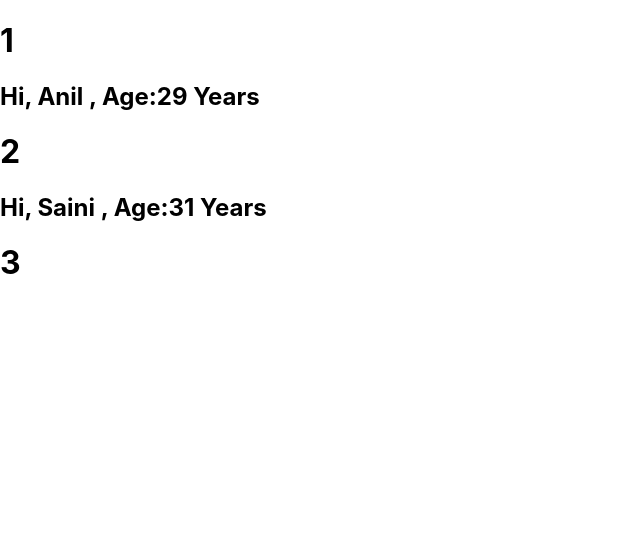
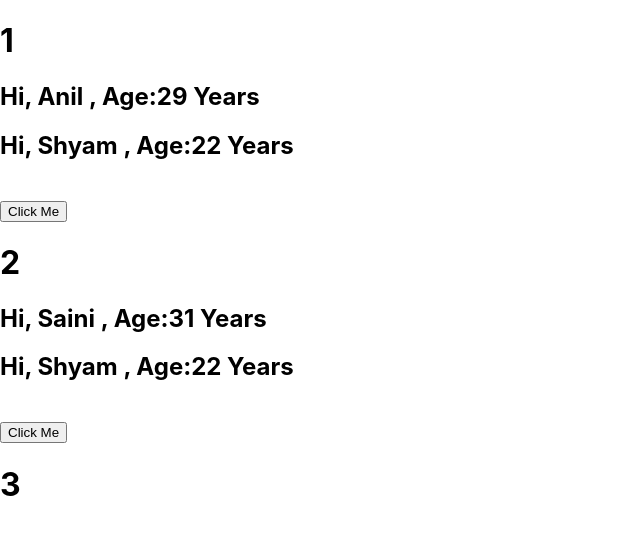
Before and after one commit to AnilSaini341/React_2022, a React (Create React App) app: page / in a window 1280 px wide. Shown: the top 534 px of the page, without its empty margins (0-640 px from the left). Built offline with nearby package versions, Linux system fonts and the light colour scheme.

Commit message:
Use State and on Button Click setState in Class Component

```diff
--- a/src/Components/Person.js
+++ b/src/Components/Person.js
@@ -4,15 +4,31 @@ import {Man} from './Man';
 class Person extends Component {
     constructor(props){
         super(props);
-        this.props=props
+        this.props=props;
+        this.state ={
+            name:"Shyam",
+            age:"22"
+        };
+    }
+    nameChangeHandler(){
+        //alert();
+        console.log(this.state);
+        this.setState({
+            name:"RAM Shyam",
+            age:"32"
+        },()=>{
+            console.log(this.state);
+        });
     }
     render(){
         console.log(this.props);
         return(
             <div className="text-center">
             <h2>Hi, {this.props.name} , Age:{this.props.age} Years</h2>
-
+            <h2>Hi, {this.state.name} , Age:{this.state.age} Years</h2>
             {/* <Man /> */}
+            <br></br>
+            <button onClick={()=>this.nameChangeHandler()}>Click Me</button>
             </div>
         )
     }
```
